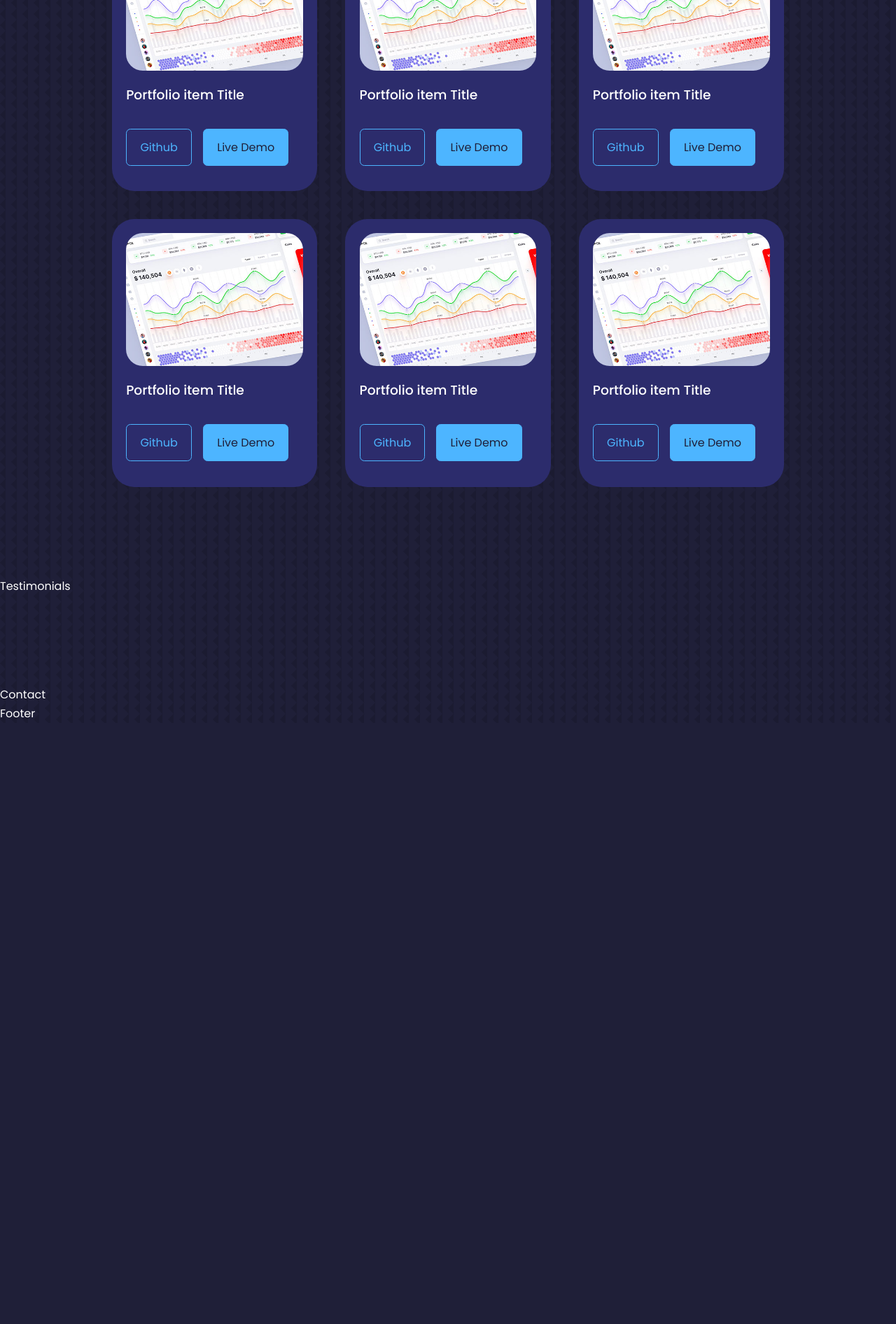
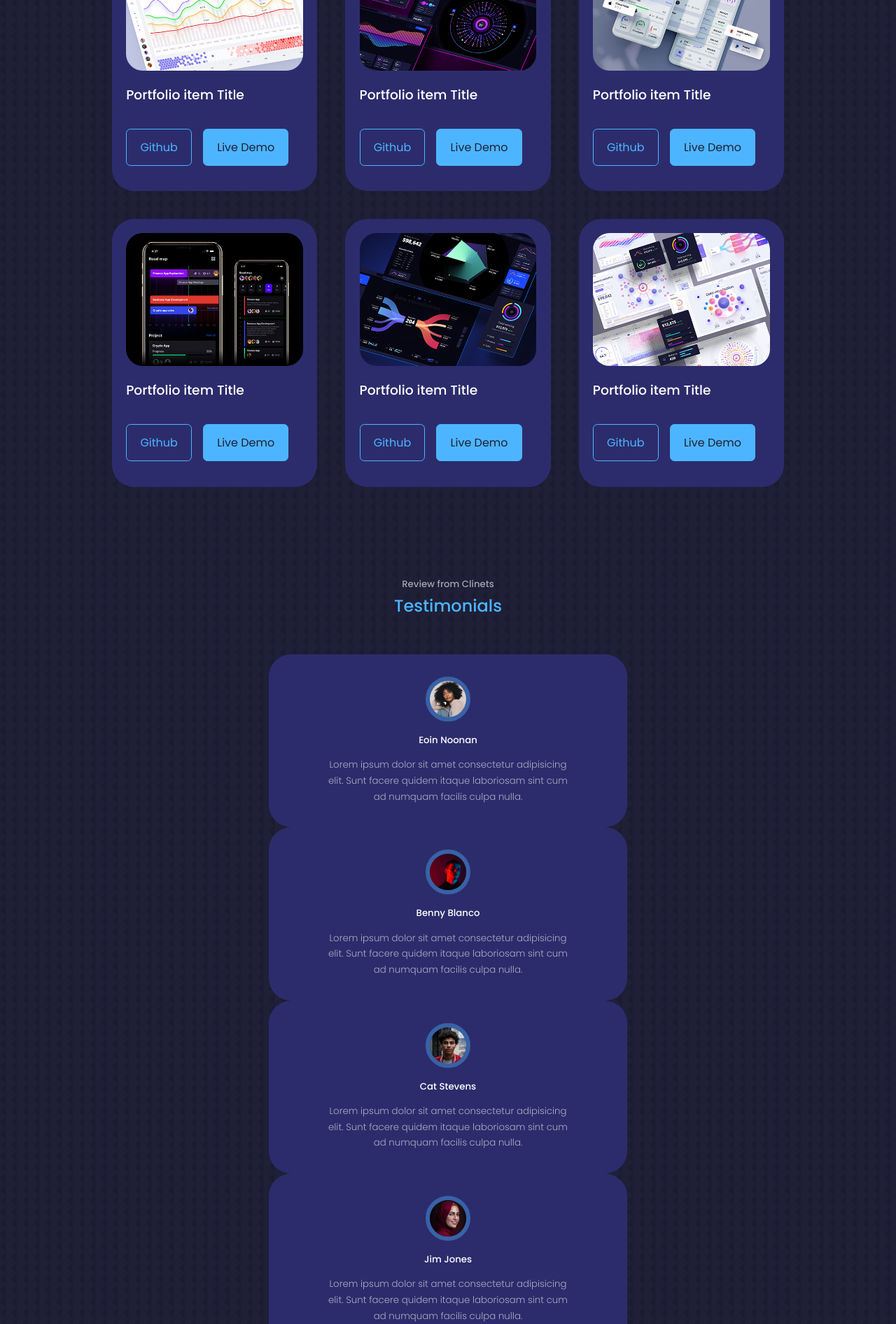
Before and after one commit to eoinmoney78/react-portfolio-website-1, a React (Create React App) app: page / in a window 1280 px wide. Shown: the part 3620-5512 px from the top of the page at 70% size. Before the commit the page ends 4653 px from the top, so only its background shows below. Built offline with nearby package versions, Linux system fonts and the light colour scheme.

Commit message:
testimonials

```diff
--- a/src/components/portfolio/Portfolio.jsx
+++ b/src/components/portfolio/Portfolio.jsx
@@ -35,7 +35,35 @@ const Portfolio = () => {
 
           <article className="portfolio_item">
             <div className="portfolio_item-image">
-                <img src={IMG1} alt="" />
+                <img src={IMG2} alt="" />
+
+            </div>
+
+            <h3>Portfolio item Title</h3>
+            <div className="portfolio_item-cta">
+            <a href="https://github.com/eoinmoney78/fhfc-soccer" className="btn" target='_blank'>Github</a>
+            <a href="https://github.com/eoinmoney78/react-portfolio-website-1" className="btn btn-primary" target='_blank'>Live Demo</a>
+            </div>
+          </article>
+
+
+          <article className="portfolio_item">
+            <div className="portfolio_item-image">
+                <img src={IMG3} alt="" />
+
+            </div>
+
+            <h3>Portfolio item Title</h3>
+            <div className="portfolio_item-cta">
+            <a href="https://github.com/eoinmoney78/teamGit" className="btn" target='_blank'>Github</a>
+            <a href="https://github.com/eoinmoney78/react-portfolio-website-1" className="btn btn-primary" target='_blank'>Live Demo</a>
+            </div>
+          </article>
+
+
+          <article className="portfolio_item">
+            <div className="portfolio_item-image">
+                <img src={IMG4} alt="" />
 
             </div>
 
@@ -49,35 +77,7 @@ const Portfolio = () => {
 
           <article className="portfolio_item">
             <div className="portfolio_item-image">
-                <img src={IMG1} alt="" />
-
-            </div>
-
-            <h3>Portfolio item Title</h3>
-            <div className="portfolio_item-cta">
-            <a href="https://github.com/eoinmoney78/react-portfolio-website-1" className="btn" target='_blank'>Github</a>
-            <a href="https://github.com/eoinmoney78/react-portfolio-website-1" className="btn btn-primary" target='_blank'>Live Demo</a>
-            </div>
-          </article>
-
-
-          <article className="portfolio_item">
-            <div className="portfolio_item-image">
-                <img src={IMG1} alt="" />
-
-            </div>
-
-            <h3>Portfolio item Title</h3>
-            <div className="portfolio_item-cta">
-            <a href="https://github.com/eoinmoney78/react-portfolio-website-1" className="btn" target='_blank'>Github</a>
-            <a href="https://github.com/eoinmoney78/react-portfolio-website-1" className="btn btn-primary" target='_blank'>Live Demo</a>
-            </div>
-          </article>
-
-
-          <article className="portfolio_item">
-            <div className="portfolio_item-image">
-                <img src={IMG1} alt="" />
+                <img src={IMG5} alt="" />
 
             </div>
 
@@ -92,7 +92,7 @@ const Portfolio = () => {
 
           <article className="portfolio_item">
             <div className="portfolio_item-image">
-                <img src={IMG1} alt="" />
+                <img src={IMG6} alt="" />
 
             </div>
 
--- a/src/components/testimonials/Testimonials.jsx
+++ b/src/components/testimonials/Testimonials.jsx
@@ -1,8 +1,80 @@
 import React from 'react';
 import './testimonials.css';
+import AVTR1 from '../../assets/avatar1.jpg';
+import AVTR2 from '../../assets/avatar2.jpg';
+import AVTR3 from '../../assets/avatar3.jpg';
+import AVTR4 from '../../assets/avatar4.jpg';
+
 const Testimonials = () => {
   return (
-    <section id="testimonials">Testimonials</section>
+    <section id="testimonials">
+      <h5>Review from Clinets</h5>
+      <h2>Testimonials</h2>
+
+      <div className="container testimonials_container">
+
+
+        <article className="testimonial">
+
+            <div className="client_avatar">
+              <img src= {AVTR1} alt="Avatar one" />
+            </div>
+            <h5 className="client_name">Eoin Noonan</h5>
+            <small className="client_review">
+              Lorem ipsum dolor sit amet consectetur adipisicing elit. Sunt facere quidem itaque laboriosam sint cum ad numquam facilis culpa nulla.
+            </small>
+
+        </article>
+
+
+
+
+        <article className="testimonial">
+
+            <div className="client_avatar">
+
+            <img src= {AVTR2} alt="Avatar two" />
+            </div>
+            <h5 className="client_name">Benny Blanco</h5>
+            <small className="client_review">
+              Lorem ipsum dolor sit amet consectetur adipisicing elit. Sunt facere quidem itaque laboriosam sint cum ad numquam facilis culpa nulla.
+            </small>
+
+        </article>
+
+
+        <article className="testimonial">
+
+            <div className="client_avatar">
+
+            <img src= {AVTR3} alt="Avatar Three" />
+            </div>
+            <h5 className="client_name">Cat Stevens</h5>
+            <small className="client_review">
+              Lorem ipsum dolor sit amet consectetur adipisicing elit. Sunt facere quidem itaque laboriosam sint cum ad numquam facilis culpa nulla.
+            </small>
+
+        </article>
+
+
+        <article className="testimonial">
+
+            <div className="client_avatar">
+
+            <img src= {AVTR4} alt="Avatar Four" />
+            </div>
+            <h5 className="client_name">Jim Jones</h5>
+            <small className="client_review">
+              Lorem ipsum dolor sit amet consectetur adipisicing elit. Sunt facere quidem itaque laboriosam sint cum ad numquam facilis culpa nulla.
+            </small>
+
+        </article>
+
+
+
+
+      </div>
+    </section>
   )
 }
 
--- a/src/components/testimonials/testimonials.css
+++ b/src/components/testimonials/testimonials.css
@@ -0,0 +1,60 @@
+.container.testimonials_container {
+    width: 40%;
+}
+
+.client_avatar {
+    width: 4rem;
+    aspect-ratio: 1/1;
+    overflow: hidden;
+    border-radius: 50%;
+    margin: 0 auto 1rem;
+    border: 0.4rem solid var(--color-primary-variant);
+
+
+}
+
+.testimonial {
+    background: var(--color-primary-variant);
+    text-align: center;
+    padding: 2rem;
+    border-radius: 2rem;
+    user-select: none;
+}
+
+.testimonial {
+    background: var(--color-bg-variant);
+    text-align: center;
+    padding: 2rem;
+    border-radius: 2rem;
+    user-select: none;
+
+}
+
+.client_review {
+    color:  var(--color-light);
+    font-weight: 300;
+    display: block;
+    width: 80%;
+    margin: 0.8rem auto 0;
+}
+
+  /* ------------MEDIA QUERIES MEDIUM DEVICES */
+  @media screen and (max-width: 1024px) {
+
+.container.testimonials_container{
+width: 60%
+    }
+
+  }
+
+
+  /* ------------MEDIA QUERIES small DEVICES */
+  @media screen and (max-width: 600px) {
+    .container.testimonials_container{
+        width: var(--container-width-sm);
+            }
+
+            .client_review {
+                width: var(--container-width-sm);
+            }
+  }
```
